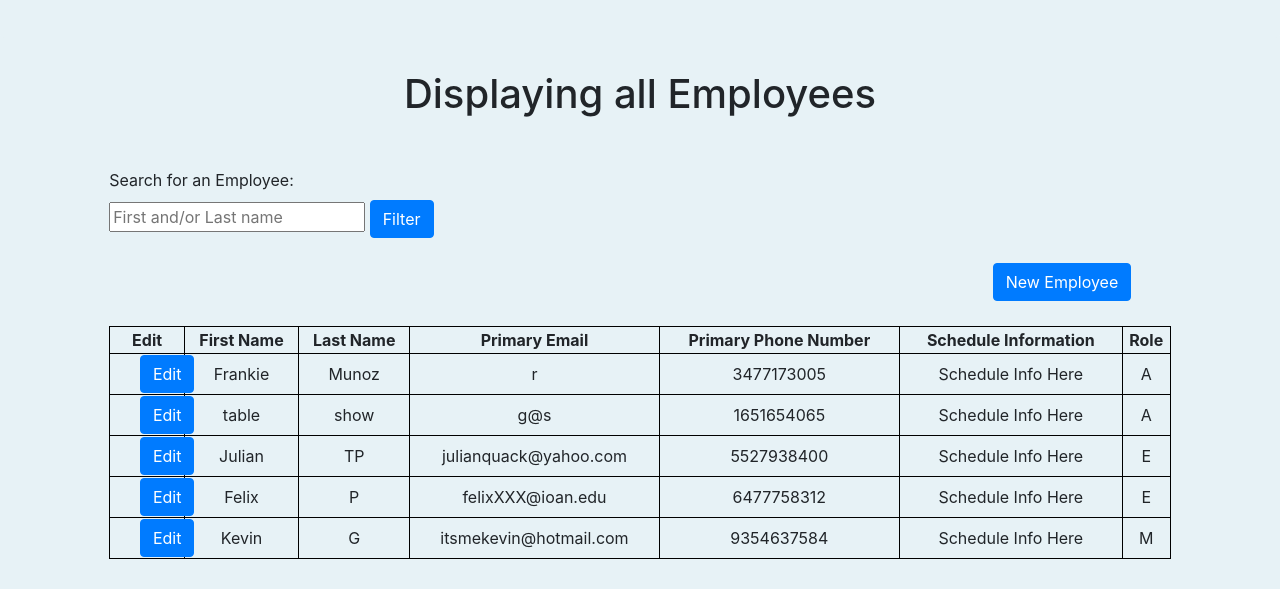
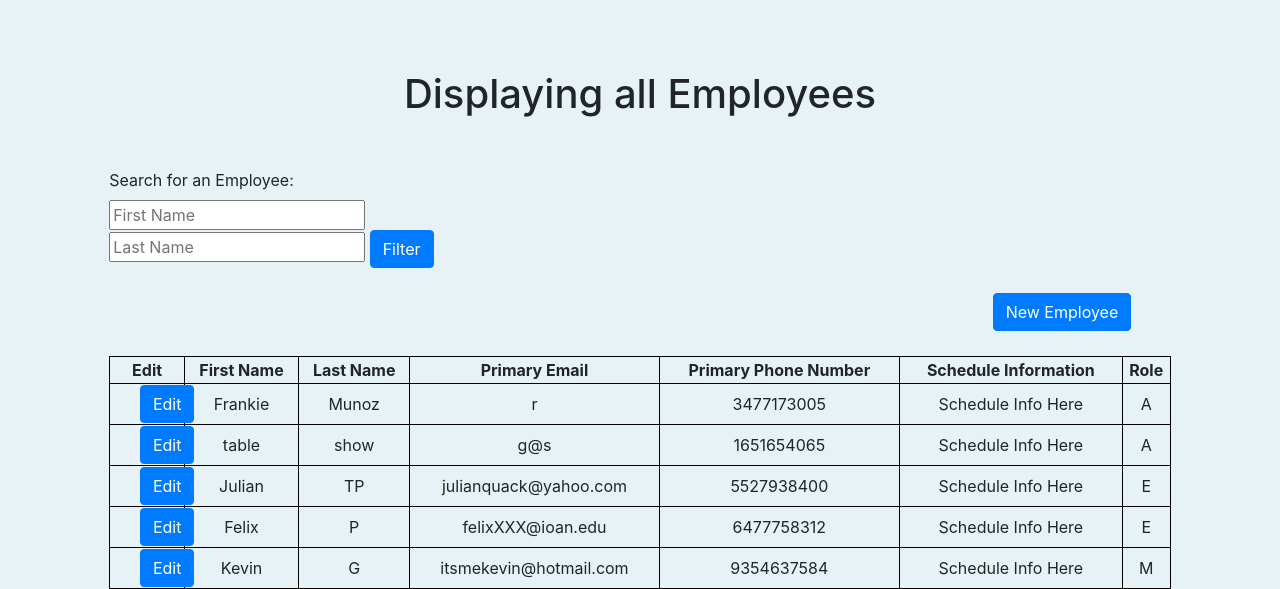
Before and after one commit to fmunoz1899/PepsiCo-Scheduling-Tool-Copy, a PHP site: page /AdminLanding.php in a window 1280 px wide. Shown: the part 301-890 px from the top of the page. Before the commit the page ends 860 px from the top, so only its background shows below. Run offline with PHP 8.4, Linux system fonts and the light colour scheme; a user stored in the database is signed in; data comes from the database, SQL or seed files in the repository.

Commit message:
Update AdminLanding.php

```diff
--- a/PepsiCo Scheduling PHP/AdminLanding.php
+++ b/PepsiCo Scheduling PHP/AdminLanding.php
@@ -42,7 +42,9 @@
 				<div class="col-md-7"> <!-- fuck this fix it please thanks -->
 					<form method="POST" action="Filter.php" class = "form2">
 						<label>Search for an Employee:</label>
-						<input type="text" name="filterbutton" placeholder="First and/or Last name" required> <!-- might need to change so it can filter by first and last name separately-->
+						<input type="text" name="filterfirst" placeholder="First Name"> <!-- might need to change so it can filter by first and last name separately-->
+						<br>
+						<input type="text" name="filterlast" placeholder="Last Name"> <!-- might need to change so it can filter by first and last name separately-->
 						<button class="btn btn-primary" type="submit">Filter</button>
 					</form>
 				</div>
```
